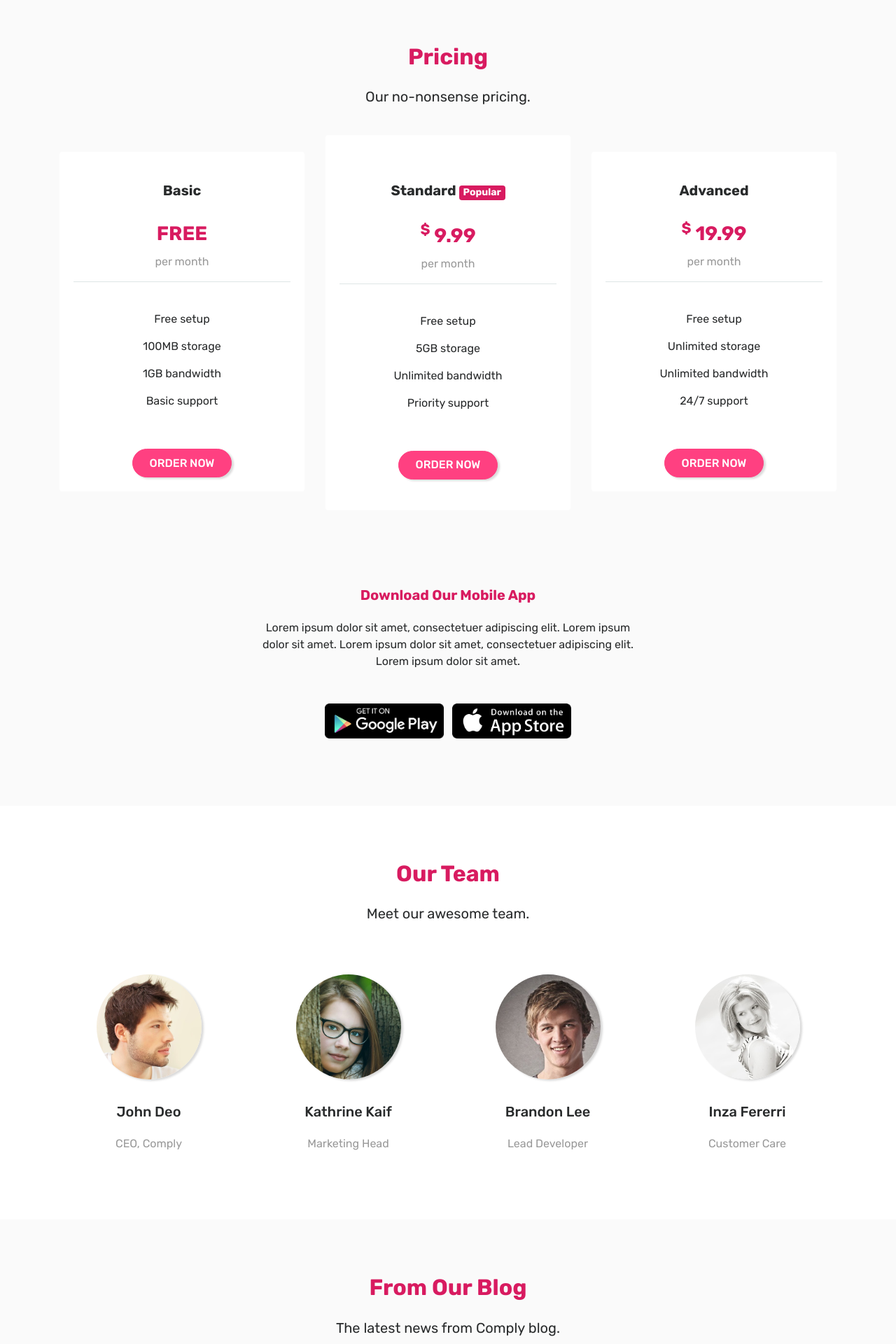
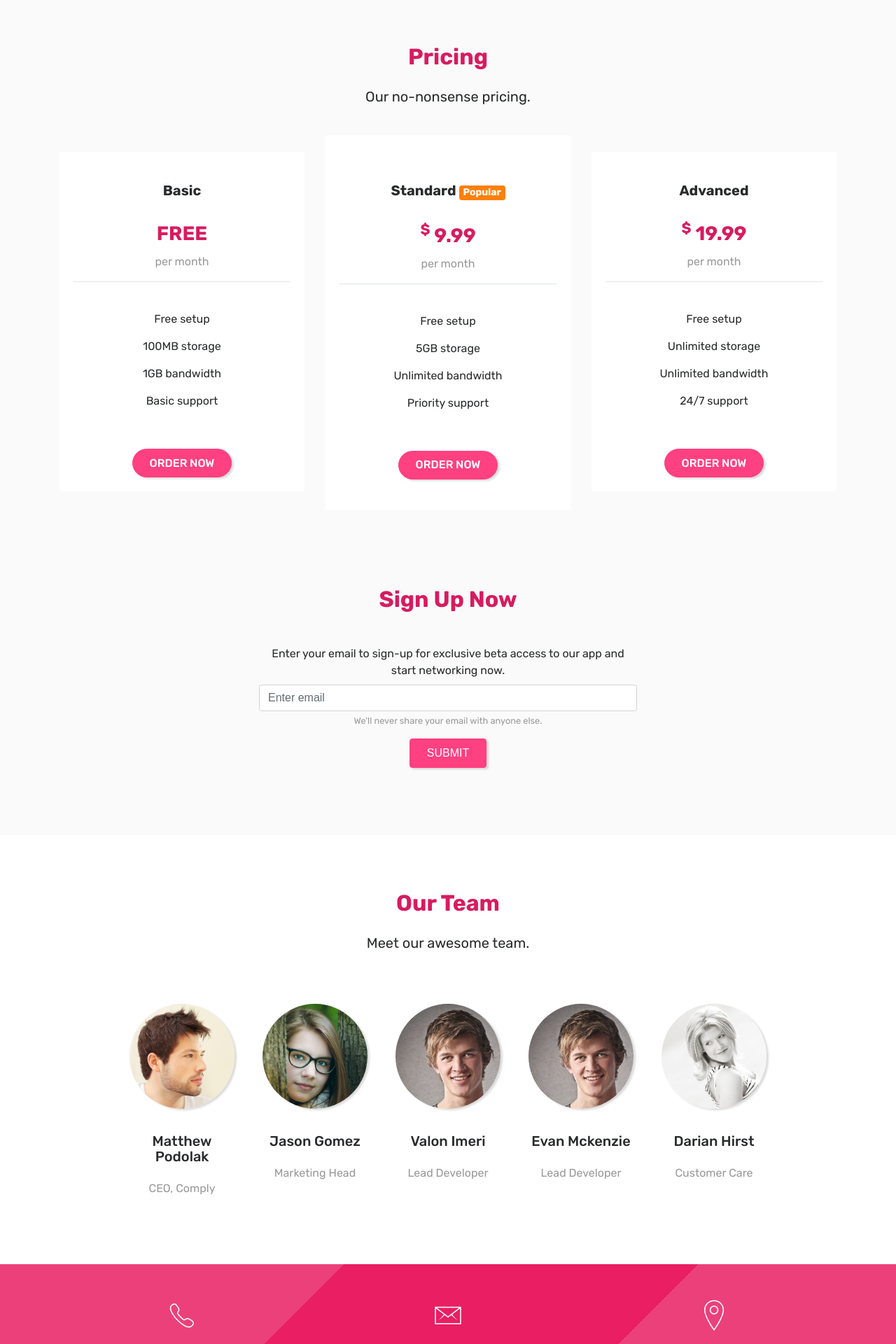
Before and after one commit to mattpodolak/HackferenceWeb, a Flask app: page / in a window 1280 px wide. Shown: the part 2520-4440 px from the top of the page at 70% size. Run offline with Flask 2, Linux system fonts and the light colour scheme; some libraries are stand-ins or nearby versions.

Commit message:
A lot of stuff - works now

```diff
--- a/app.py
+++ b/app.py
@@ -1,4 +1,7 @@
 from flask import Flask, render_template, request, url_for
+import smtplib
+from email.mime.multipart import MIMEMultipart
+from email.mime.text import MIMEText
 
 app = Flask(__name__)
 
@@ -6,5 +9,44 @@ app = Flask(__name__)
 def index():
     return render_template('index.html')
 
+@app.route('/emailSubmit', methods=['POST'])
+def emailSubmit():
+    input = request.form['InputEmail']
+    input = str(input)
+    emailSend(input)
+    print(input)
+    #add email to database here
+    return render_template('index.html')
+
+#return render_template('index.html', key_1 = str(keys[0]), key_2 = str(keys[1]), key_3 = str(keys[2]), p_1 = str(summs[0]), p_2 = str(summs[1]), p_3 = str(summs[2]))
+
+def emailSend(email_add):
+    # default email
+    me = "originalgomezzz@gmail.com"
+    my_password = "Idontknow1337?"
+
+    # target email
+    you = email_add
+
+    msg = MIMEMultipart('alternative')
+    msg['Subject'] = "Alert"
+    msg['From'] = me
+    msg['To'] = you
+
+    html = '<html><body><p>Hi, I have the following alerts for you!</p></body></html>'
+    part2 = MIMEText(html, 'html')
+
+    msg.attach(part2)
+
+    # Send the message via gmail's regular server, over SSL - passwords are being sent, afterall
+    s = smtplib.SMTP_SSL('smtp.gmail.com')
+    # uncomment if interested in the actual smtp conversation
+    # s.set_debuglevel(1)
+    # do the smtp auth; sends ehlo if it hasn't been sent already
+    s.login(me, my_password)
+
+    s.sendmail(me, you, msg.as_string())
+    s.quit()
+
 if __name__ == '__main__':
     app.run()
--- a/templates/css/style.css
+++ b/static/css/style.css
@@ -111,13 +111,19 @@ section{
 * Background Colors
 ================================================*/
 .bg-texture{
-    background: transparent -webkit-radial-gradient(circle farthest-side at right bottom, #ec407a 5%, #e91e63 25%, #d81b60 80%, #c2185b 98%) repeat scroll 0% 0%;
+    /*background: transparent -webkit-radial-gradient(circle farthest-side at right bottom, #ec407a 5%, #e91e63 25%, #d81b60 80%, #c2185b 98%) repeat scroll 0% 0%;
     background: transparent -o-radial-gradient(circle farthest-side at right bottom, #ec407a 5%, #e91e63 25%, #d81b60 80%, #c2185b 98%) repeat scroll 0% 0%;
     background: transparent -moz-radial-gradient(circle farthest-side at right bottom, #ec407a 5%, #e91e63 25%, #d81b60 80%, #c2185b 98%) repeat scroll 0% 0%;
     background: transparent radial-gradient(circle farthest-side at right bottom, #ec407a 5%, #e91e63 25%, #d81b60 80%, #c2185b 98%) repeat scroll 0% 0%;
+*/
+    background: transparent -webkit-radial-gradient(circle farthest-side at right bottom, #eb731d 5%, #e7296c 25%, #ff7f08 80%, #c2185b 98%) repeat scroll 0% 0%;
+    background: transparent -o-radial-gradient(circle farthest-side at right bottom, #eb731d 5%, #e7296c 25%, #ff7f08 80%, #c2185b 98%) repeat scroll 0% 0%;
+    background: transparent -moz-radial-gradient(circle farthest-side at right bottom, #eb731d 5%, #e7296c 25%, #ff7f08 80%, #c2185b 98%) repeat scroll 0% 0%;
+    background: transparent radial-gradient(circle farthest-side at right bottom, #eb731d 5%, #e7296c 25%, #ff7f08 80%, #c2185b 98%) repeat scroll 0% 0%;
+
 }
 .bg-texture-collage{
-    background:-webkit-linear-gradient(-45deg, #ffb300 33%, transparent 0%),
+   / background:-webkit-linear-gradient(-45deg, #ffb300 33%, transparent 0%),
         linear-gradient(-45deg, #d81b60 67%, transparent 33%),
         linear-gradient(-45deg, #ffb300 100%, transparent 67%);
     background:-moz-linear-gradient(-45deg, #ffb300 33%, transparent 0%),
@@ -134,7 +140,7 @@ section{
     background-color: #FAFAFA;
 }
 .bg-primary{
-    background-color: #d81b60 !important;
+    background-color: #ff7f08 !important;
 }
 .bg-footer{
     background-color: #171717;
@@ -304,5 +310,5 @@ Pricing tables & lists
 ::selection {
     color: #fff;
     text-shadow: none;
-    background: #d81b60;
+    background: #ff7f08;
 }
--- a/templates/index.html
+++ b/templates/index.html
@@ -10,7 +10,7 @@
         <link rel="stylesheet" href="https://cdnjs.cloudflare.com/ajax/libs/animate.css/3.5.2/animate.min.css">
         <!--icons-->
         <link rel="stylesheet" href="https://code.ionicframework.com/ionicons/2.0.1/css/ionicons.min.css" />
-        <link rel="stylesheet" href="css/style.css" />
+        <link rel= "stylesheet" type= "text/css" href= "{{ url_for('static',filename='css/style.css') }}">
     </head>
     <body>
         <!--header-->
@@ -48,16 +48,16 @@
             <div class="container">
                 <div class="row d-md-flex brand">
                     <div class="col-md-6 hidden-sm-down wow fadeIn">
-                        <img class="img-fluid mx-auto d-block" src="img/product.png"/>
+                        <img class="img-fluid mx-auto d-block" src="static/img/testmain.png"/>
                     </div>
                     <div class="col-md-6 col-sm-12 text-white wow fadeIn">
-                        <h2 class="pt-4">Experience <b class="text-primary-light">Virtual Reality </b> With Comply</h2>
+                        <h2 class="pt-4">Need a Co-Founder? <br><b class="text-primary-light">Use KnowHow</b> </h2>
                         <p class="mt-5">
-                            The best gets even better. With 10 years of improvements to the code base, and dozens of major implementations, V5 brings further quality and performance advancements.
+                            The Tinder for entrepreneurs. Using our platform connect with interested business or technical students near you. The more you use our platform, the smarter it becomes, intelligently showing you potential matches.
                         </p>
                         <p class="mt-5">
-                            <a href="#pricing" class="btn btn-primary mr-2 mb-2 page-scroll">Buy Now</a>
-                            <a href="#download" class="btn btn-white mb-2 page-scroll">Download iOS App</a>
+                            <a href="#pricing" class="btn btn-primary mr-2 mb-2 page-scroll">Try Now</a>
+                            <!--<a href="#download" class="btn btn-white mb-2 page-scroll">Download iOS App</a>-->
                         </p>
                     </div>
                 </div>
@@ -162,7 +162,7 @@
             <div class="container-fluid">
                 <div class="row d-md-flex mt-5">
                     <div class="col-sm-6 p-0 wow fadeInLeft">
-                        <img class="img-fluid" src="img/product2.jpg" alt="Gallery">
+                        <img class="img-fluid" src="static/img/product2.jpg" alt="Gallery">
                     </div>
                     <div class="col-sm-6 pl-5 pr-5 pt-5 pb-4 wow fadeInRight">
                         <h3><a href="#">What's New in Version 5.0?</a></h3>
@@ -246,19 +246,40 @@
             </div>
         </section>
 
-        <!--download-->
-        <section class="bg-orange pt-0" id="download">
+        <!--&lt;!&ndash;download&ndash;&gt;-->
+        <!--<section class="bg-orange pt-0" id="download">-->
+            <!--<div class="container">-->
+                <!--<div class="row d-md-flex text-center wow fadeIn">-->
+                    <!--<div class="col-md-6 offset-md-3 col-sm-10 offset-sm-1 col-xs-12">-->
+                        <!--<h5 class="text-primary">Download Our Mobile App</h5>-->
+                        <!--<p class="mt-4">-->
+                            <!--Lorem ipsum dolor sit amet, consectetuer adipiscing elit. Lorem ipsum dolor sit amet.-->
+                            <!--Lorem ipsum dolor sit amet, consectetuer adipiscing elit. Lorem ipsum dolor sit amet.-->
+                        <!--</p>-->
+                        <!--<p class="mt-5">-->
+                            <!--<a href="#" class="mr-2"><img src="static/img/google-play.png" class="store-img"/></a>-->
+                            <!--<a href="#"><img src="static/img/apple_store.png" class="store-img"/> </a>-->
+                        <!--</p>-->
+                    <!--</div>-->
+                <!--</div>-->
+            <!--</div>-->
+        <!--</section>-->
+
+        <!--beta sign-up-->
+        <section class="bg-orange pt-0" id="sign-up">
             <div class="container">
                 <div class="row d-md-flex text-center wow fadeIn">
                     <div class="col-md-6 offset-md-3 col-sm-10 offset-sm-1 col-xs-12">
-                        <h5 class="text-primary">Download Our Mobile App</h5>
-                        <p class="mt-4">
-                            Lorem ipsum dolor sit amet, consectetuer adipiscing elit. Lorem ipsum dolor sit amet.
-                            Lorem ipsum dolor sit amet, consectetuer adipiscing elit. Lorem ipsum dolor sit amet.
-                        </p>
+                        <h2 class="text-primary">Sign Up Now</h2>
                         <p class="mt-5">
-                            <a href="#" class="mr-2"><img src="img/google-play.png" class="store-img"/></a>
-                            <a href="#"><img src="img/apple_store.png" class="store-img"/> </a>
+                             <form class="form-email" action="{{ url_for('emailSubmit') }}" method="post">
+                              <div class="form-group">
+                                <label for="InputEmail">Enter your email to sign-up for exclusive beta access to our app and start networking now.</label>
+                                <input type="email" class="form-control" name="InputEmail" id="InputEmail" aria-describedby="emailHelp" placeholder="Enter email">
+                                <small id="emailHelp" class="form-text text-muted">We'll never share your email with anyone else.</small>
+                              </div>
+                            <button type="submit" class="btn btn-primary">Submit</button>
+                            </form>
                         </p>
                     </div>
                 </div>
@@ -277,96 +298,101 @@
                     </div>
                 </div>
                 <div class="row d-md-flex mt-5 text-center">
-                    <div class="team col-sm-3 mt-2 wow fadeInLeft">
-                        <img src="img/team-1.jpg" alt="Male" class="img-team img-fluid rounded-circle"/>
-                        <h5>John Deo</h5>
+                    <div class="team col-sm-2 mt-2 offset-sm-1 wow fadeInLeft">
+                        <img src="static/img/team-1.jpg" alt="Male" class="img-team img-fluid rounded-circle"/>
+                        <h5>Matthew Podolak</h5>
                         <p>CEO, Comply</p>
                     </div>
-                    <div class="team col-sm-3 mt-2 wow fadeIn">
-                        <img src="img/team-4.jpg" alt="Male" class="img-team img-fluid rounded-circle"/>
-                        <h5>Kathrine Kaif</h5>
+                    <div class="team col-sm-2 mt-2 wow fadeIn">
+                        <img src="static/img/team-4.jpg" alt="Male" class="img-team img-fluid rounded-circle"/>
+                        <h5>Jason Gomez</h5>
                         <p>Marketing Head</p>
                     </div>
-                    <div class="team col-sm-3 mt-2 wow fadeIn">
-                        <img src="img/team-2.jpg" alt="Male" class="img-team img-fluid rounded-circle"/>
-                        <h5>Brandon Lee</h5>
+                    <div class="team col-sm-2 mt-2 wow fadeIn">
+                        <img src="static/img/team-2.jpg" alt="Male" class="img-team img-fluid rounded-circle"/>
+                        <h5>Valon Imeri</h5>
                         <p>Lead Developer</p>
                     </div>
-                    <div class="team col-sm-3 mt-2 wow fadeInRight">
-                        <img src="img/team-3.jpg" alt="Male" class="img-team img-fluid rounded-circle"/>
-                        <h5>Inza Fererri</h5>
+                    <div class="team col-sm-2 mt-2 wow fadeIn">
+                        <img src="static/img/team-2.jpg" alt="Male" class="img-team img-fluid rounded-circle"/>
+                        <h5>Evan Mckenzie</h5>
+                        <p>Lead Developer</p>
+                    </div>
+                    <div class="team col-sm-2 mt-2 wow fadeInRight">
+                        <img src="static/img/team-3.jpg" alt="Male" class="img-team img-fluid rounded-circle"/>
+                        <h5>Darian Hirst</h5>
                         <p>Customer Care</p>
                     </div>
                 </div>
             </div>
         </section>
 
-        <!--blog-->
-        <section class="bg-faded" id="blog">
-            <div class="container">
-                <div class="row">
-                    <div class="col-md-6 offset-md-3 col-sm-8 offset-sm-2 col-xs-12 text-center">
-                        <h2 class="text-primary">From Our Blog</h2>
-                        <p class="lead pt-3">
-                            The latest news from Comply blog.
-                        </p>
-                    </div>
-                </div>
-                <div class="row d-md-flex mt-5">
-                    <div class="col-sm-4 mt-2 wow fadeIn">
-                        <div class="card">
-                            <img class="card-img-top" src="img/blog-1.jpg" alt="Image">
-                            <div class="card-block">
-                                <p class="card-text text-muted small-xl">
-                                    <em class="ion-ios-calendar-outline"></em> 22h ago &nbsp;&nbsp;
-                                    <em class="ion-ios-person-outline"></em> Kahtrine Kaif &nbsp;&nbsp;
-                                    <em class="ion-ios-time-outline"></em> 5min read
-                                </p>
-                                <h5 class="card-title"><a href="#">Comply version 5.0 is available now.</a></h5>
-                                <p class="card-text">Lorem ipsum dolor sit amet, consectetuer adipiscing elit. Lorem ipsum dolor sit amet. Lorem ipsum dolor sit amet, consectetuer adipiscing elit. Lorem ipsum dolor sit amet.</p>
-                            </div>
-                            <div class="card-block text-right">
-                                <a href="#" class="card-link"><strong>Read more</strong></a>
-                            </div>
-                        </div>
-                    </div>
-                    <div class="col-sm-4 mt-2 wow fadeIn">
-                        <div class="card">
-                            <img class="card-img-top" src="img/blog-2.jpg" alt="Image">
-                            <div class="card-block">
-                                <p class="card-text text-muted small-xl">
-                                    <em class="ion-ios-calendar-outline"></em> 1week ago &nbsp;&nbsp;
-                                    <em class="ion-ios-person-outline"></em> John Deo &nbsp;&nbsp;
-                                    <em class="ion-ios-time-outline"></em> 2min read
-                                </p>
-                                <h5 class="card-title"><a href="#">We celebrated our success with cake.</a></h5>
-                                <p class="card-text">Lorem ipsum dolor sit amet, consectetuer adipiscing elit. Lorem ipsum dolor sit amet. Lorem ipsum dolor sit amet, consectetuer adipiscing elit. Lorem ipsum dolor sit amet.</p>
-                            </div>
-                            <div class="card-block text-right">
-                                <a href="#" class="card-link"><strong>Read more</strong></a>
-                            </div>
-                        </div>
-                    </div>
-                    <div class="col-sm-4 mt-2 wow fadeIn">
-                        <div class="card">
-                            <img class="card-img-top" src="img/blog-3.jpg" alt="Image">
-                            <div class="card-block">
-                                <p class="card-text text-muted small-xl">
-                                    <em class="ion-ios-calendar-outline"></em> 1mon ago &nbsp;&nbsp;
-                                    <em class="ion-ios-person-outline"></em> Kathrine Kaif &nbsp;&nbsp;
-                                    <em class="ion-ios-time-outline"></em> 10min read
-                                </p>
-                                <h5 class="card-title"><a href="#">Connecting virtual reality with the people.</a></h5>
-                                <p class="card-text">Lorem ipsum dolor sit amet, consectetuer adipiscing elit. Lorem ipsum dolor sit amet. Lorem ipsum dolor sit amet, consectetuer adipiscing elit. Lorem ipsum dolor sit amet.</p>
-                            </div>
-                            <div class="card-block text-right">
-                                <a href="#" class="card-link"><strong>Read more</strong></a>
-                            </div>
-                        </div>
-                    </div>
-                </div>
-            </div>
-        </section>
+        <!--&lt;!&ndash;blog&ndash;&gt;-->
+        <!--<section class="bg-faded" id="blog">-->
+            <!--<div class="container">-->
+                <!--<div class="row">-->
+                    <!--<div class="col-md-6 offset-md-3 col-sm-8 offset-sm-2 col-xs-12 text-center">-->
+                        <!--<h2 class="text-primary">From Our Blog</h2>-->
+                        <!--<p class="lead pt-3">-->
+                            <!--The latest news from Comply blog.-->
+                        <!--</p>-->
+                    <!--</div>-->
+                <!--</div>-->
+                <!--<div class="row d-md-flex mt-5">-->
+                    <!--<div class="col-sm-4 mt-2 wow fadeIn">-->
+                        <!--<div class="card">-->
+                            <!--<img class="card-img-top" src="static/img/blog-1.jpg" alt="Image">-->
+                            <!--<div class="card-block">-->
+                                <!--<p class="card-text text-muted small-xl">-->
+                                    <!--<em class="ion-ios-calendar-outline"></em> 22h ago &nbsp;&nbsp;-->
+                                    <!--<em class="ion-ios-person-outline"></em> Kahtrine Kaif &nbsp;&nbsp;-->
+                                    <!--<em class="ion-ios-time-outline"></em> 5min read-->
+                                <!--</p>-->
+                                <!--<h5 class="card-title"><a href="#">Comply version 5.0 is available now.</a></h5>-->
+                                <!--<p class="card-text">Lorem ipsum dolor sit amet, consectetuer adipiscing elit. Lorem ipsum dolor sit amet. Lorem ipsum dolor sit amet, consectetuer adipiscing elit. Lorem ipsum dolor sit amet.</p>-->
+                            <!--</div>-->
+                            <!--<div class="card-block text-right">-->
+                                <!--<a href="#" class="card-link"><strong>Read more</strong></a>-->
+                            <!--</div>-->
+                        <!--</div>-->
+                    <!--</div>-->
+                    <!--<div class="col-sm-4 mt-2 wow fadeIn">-->
+                        <!--<div class="card">-->
+                            <!--<img class="card-img-top" src="static/img/blog-2.jpg" alt="Image">-->
+                            <!--<div class="card-block">-->
+                                <!--<p class="card-text text-muted small-xl">-->
+                                    <!--<em class="ion-ios-calendar-outline"></em> 1week ago &nbsp;&nbsp;-->
+                                    <!--<em class="ion-ios-person-outline"></em> John Deo &nbsp;&nbsp;-->
+                                    <!--<em class="ion-ios-time-outline"></em> 2min read-->
+                                <!--</p>-->
+                                <!--<h5 class="card-title"><a href="#">We celebrated our success with cake.</a></h5>-->
+                                <!--<p class="card-text">Lorem ipsum dolor sit amet, consectetuer adipiscing elit. Lorem ipsum dolor sit amet. Lorem ipsum dolor sit amet, consectetuer adipiscing elit. Lorem ipsum dolor sit amet.</p>-->
+                            <!--</div>-->
+                            <!--<div class="card-block text-right">-->
+                                <!--<a href="#" class="card-link"><strong>Read more</strong></a>-->
+                            <!--</div>-->
+                        <!--</div>-->
+                    <!--</div>-->
+                    <!--<div class="col-sm-4 mt-2 wow fadeIn">-->
+                        <!--<div class="card">-->
+                            <!--<img class="card-img-top" src="static/img/blog-3.jpg" alt="Image">-->
+                            <!--<div class="card-block">-->
+                                <!--<p class="card-text text-muted small-xl">-->
+                                    <!--<em class="ion-ios-calendar-outline"></em> 1mon ago &nbsp;&nbsp;-->
+                                    <!--<em class="ion-ios-person-outline"></em> Kathrine Kaif &nbsp;&nbsp;-->
+                                    <!--<em class="ion-ios-time-outline"></em> 10min read-->
+                                <!--</p>-->
+                                <!--<h5 class="card-title"><a href="#">Connecting virtual reality with the people.</a></h5>-->
+                                <!--<p class="card-text">Lorem ipsum dolor sit amet, consectetuer adipiscing elit. Lorem ipsum dolor sit amet. Lorem ipsum dolor sit amet, consectetuer adipiscing elit. Lorem ipsum dolor sit amet.</p>-->
+                            <!--</div>-->
+                            <!--<div class="card-block text-right">-->
+                                <!--<a href="#" class="card-link"><strong>Read more</strong></a>-->
+                            <!--</div>-->
+                        <!--</div>-->
+                    <!--</div>-->
+                <!--</div>-->
+            <!--</div>-->
+        <!--</section>-->
 
         <!--contact-->
         <section class="bg-texture-collage p-0" id="contact">
@@ -382,7 +408,7 @@
                     </div>
                     <div class="col-sm-4 p-5">
                         <p><em class="ion-ios-location-outline icon-md"></em></p>
-                        <p class="lead">Austin, Texas</p>
+                        <p class="lead">Toronto, Ontario</p>
                     </div>
                 </div>
             </div>
@@ -415,5 +441,6 @@
         <script src="https://cdnjs.cloudflare.com/ajax/libs/jquery-easing/1.3/jquery.easing.min.js"></script>
         <script src="https://cdnjs.cloudflare.com/ajax/libs/wow/1.1.2/wow.js"></script>
         <script src="js/scripts.js"></script>
+        <script type=text/javascript src="{{url_for('static', filename='js/scripts.js') }}"></script>
     </body>
 </html>
```
Also changed, not shown: static/img/apple_store.png (renamed from templates/img/apple_store.png), static/img/blog-1.jpg (renamed from templates/img/blog-1.jpg), static/img/blog-2.jpg (renamed from templates/img/blog-2.jpg), static/img/blog-3.jpg (renamed from templates/img/blog-3.jpg), static/img/google-play.png (renamed from templates/img/google-play.png), static/img/product.png (renamed from templates/img/product.png), static/img/product2.jpg (renamed from templates/img/product2.jpg), static/img/shot-3.png (renamed from templates/img/shot-3.png), static/img/team-1.jpg (renamed from templates/img/team-1.jpg), static/img/team-2.jpg (renamed from templates/img/team-2.jpg), static/img/team-3.jpg (renamed from templates/img/team-3.jpg), static/img/team-4.jpg (renamed from templates/img/team-4.jpg), static/img/testmain.png (added), static/js/scripts.js (renamed from templates/js/scripts.js).
